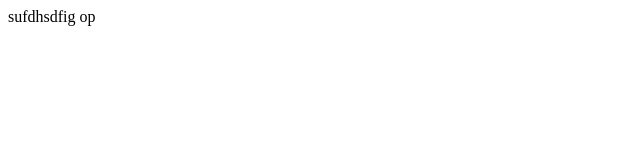
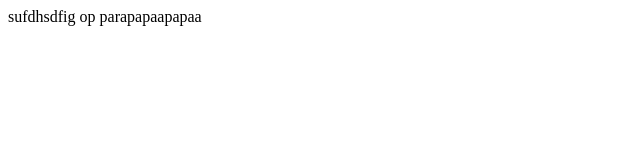
Before and after one commit to matushka1/First-and-Last, a plain HTML site: page index.html in a window 1280 px wide. Shown: the whole page, without its empty margins (0-640 px from the left). Drawn offline with Linux system fonts and the light colour scheme.

Commit message:
Update index.html
pupu

```diff
--- a/index.html
+++ b/index.html
@@ -9,5 +9,6 @@
 <body>
     sufdhsdfig
     op
+    parapapaapapaa
 </body>
 </html>
```
